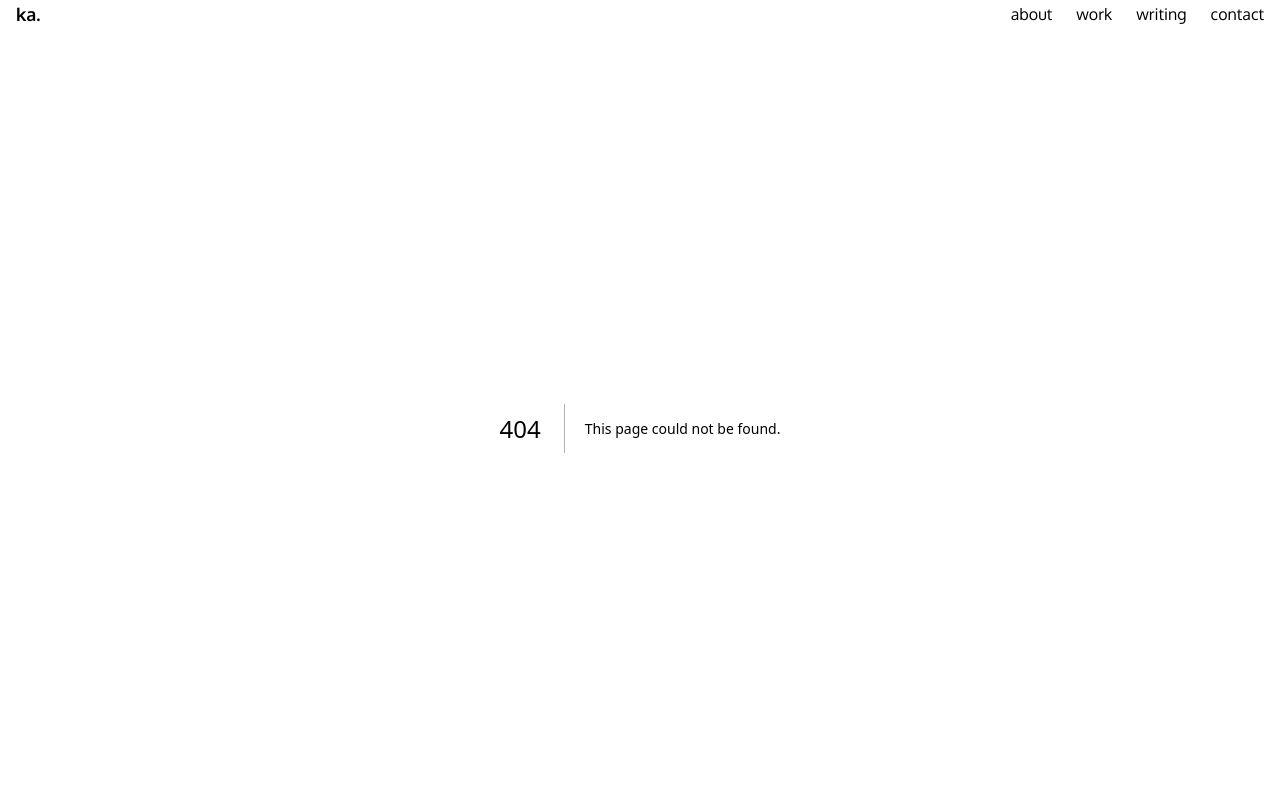
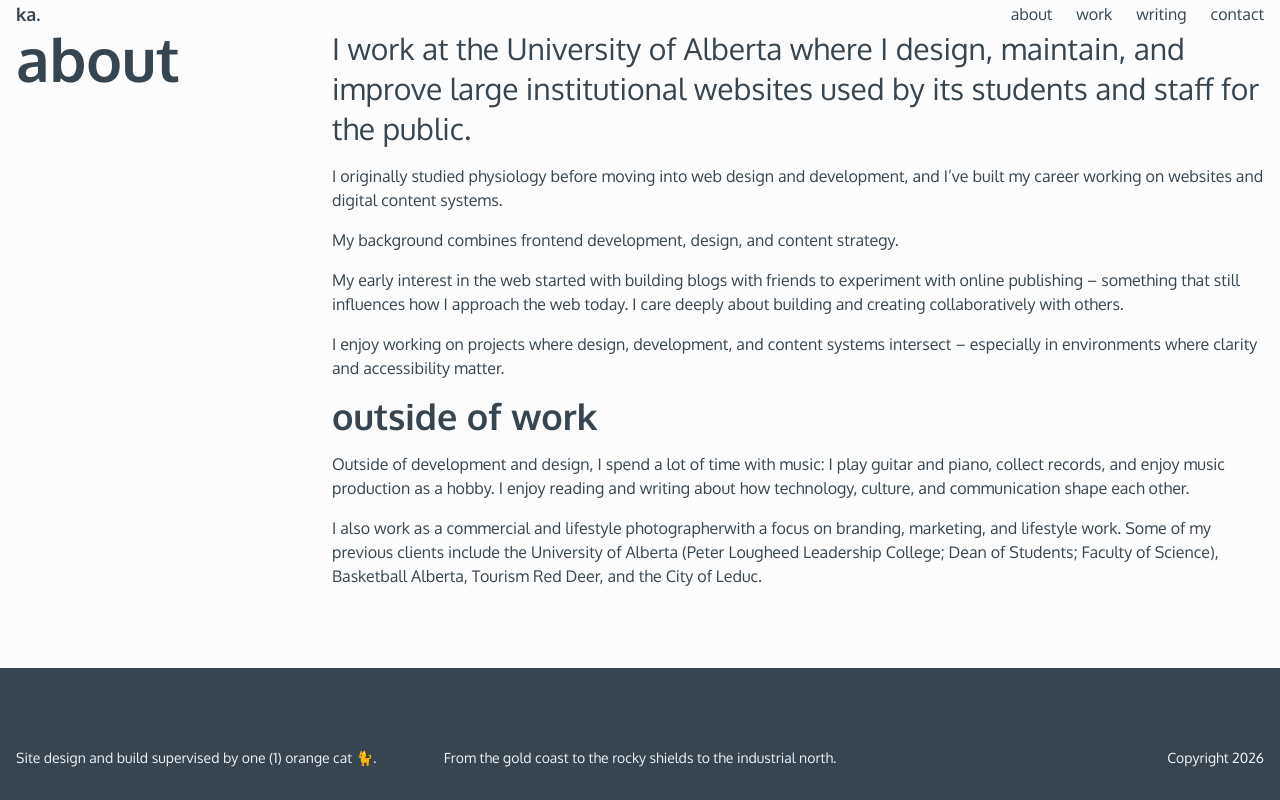
Before and after one commit to kobexamoh/dev.kobexamoh.me, a Next.js app: page /about in a window 1280 px wide. Before the commit this address had no page. Shown: the top 800 px of the page. Built offline with nearby package versions, Linux system fonts and the light colour scheme.

Commit message:
feat: add About page with two-column grid layout

```diff
--- /dev/null
+++ b/src/app/about/page.js
@@ -0,0 +1,48 @@
+export default function About() {
+  return (
+    <div className="container mx-auto">
+      <div className="grid grid-cols-12 gap-4">
+        <div className="col-span-12 lg:col-span-3">
+          <h1 className="text-6xl font-bold">about</h1>
+        </div>
+        <div className="col-span-12 lg:col-span-9">
+          <p className="text-3xl/10 font-medium mb-4">
+            I work at the University of Alberta where I design, maintain, and improve large institutional websites used
+            by its students and staff for the public.
+          </p>
+          <section className="">
+            <p className="mb-4">
+              I originally studied physiology before moving into web design and development, and I’ve built my career
+              working on websites and digital content systems.
+            </p>
+            <p className="mb-4">My background combines frontend development, design, and content strategy.</p>
+            <p className="mb-4">
+              My early interest in the web started with building blogs with friends to experiment with online publishing
+              – something that still influences how I approach the web today. I care deeply about building and creating
+              collaboratively with others.
+            </p>
+            <p className="mb-4">
+              I enjoy working on projects where design, development, and content systems intersect – especially in
+              environments where clarity and accessibility matter.
+            </p>
+            <h2 className="text-4xl font-bold mb-4">outside of work</h2>
+            <p className="mb-4">
+              Outside of development and design, I spend a lot of time with music: I play guitar and piano, collect
+              records, and enjoy music production as a hobby. I enjoy reading and writing about how technology, culture,
+              and communication shape each other.
+            </p>
+            <p className="mb-4">
+              I also work as a{" "}
+              <a className="stylized-link" href="https://kobexamoh.tumblr.com" target="_blank">
+                commercial and lifestyle photographer
+              </a>
+              with a focus on branding, marketing, and lifestyle work. Some of my previous clients include the
+              University of Alberta (Peter Lougheed Leadership College; Dean of Students; Faculty of Science),
+              Basketball Alberta, Tourism Red Deer, and the City of Leduc.
+            </p>
+          </section>
+        </div>
+      </div>
+    </div>
+  );
+}
```
